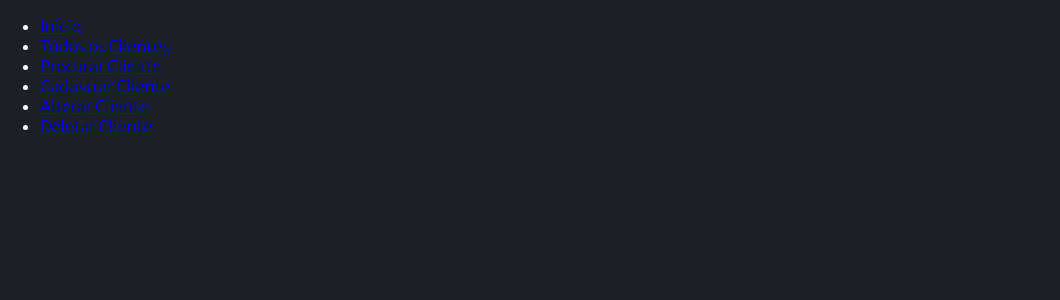
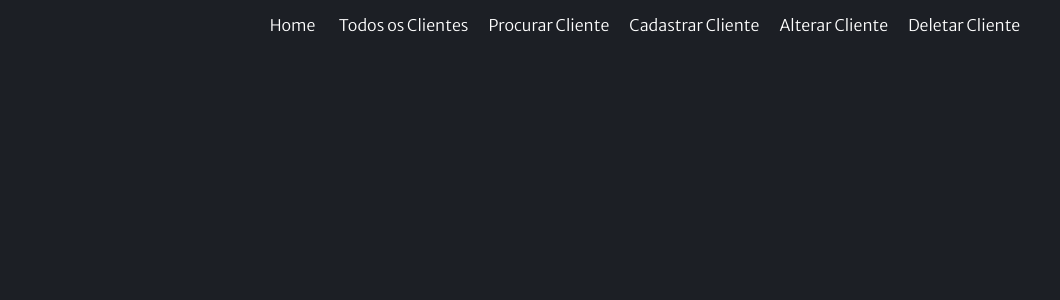
Before and after one commit to JoaoLimaV/react-labdevweb, a React (Create React App) app: page /cliente/delete in a window 1280 px wide. Shown: the top 300 px of the page, without its empty margins (0-1060 px from the left). Built offline with nearby package versions, Linux system fonts and the light colour scheme; the HTML template or start-up script is replaced by a standard one.

Commit message:
NavBar e Consumindo API

```diff
--- a/package.json
+++ b/package.json
@@ -3,14 +3,20 @@
   "version": "0.1.0",
   "private": true,
   "dependencies": {
+    "@emotion/react": "^11.11.1",
+    "@emotion/styled": "^11.11.0",
+    "@mui/material": "^5.14.5",
+    "@mui/styled-engine-sc": "^5.12.0",
     "@testing-library/jest-dom": "^5.17.0",
     "@testing-library/react": "^13.4.0",
     "@testing-library/user-event": "^13.5.0",
+    "axios": "^1.4.0",
     "react": "^18.2.0",
     "react-dom": "^18.2.0",
     "react-icon": "^1.0.0",
     "react-router-dom": "^6.15.0",
     "react-scripts": "5.0.1",
+    "styled-components": "^5.3.11",
     "web-vitals": "^2.1.4"
   },
   "scripts": {
--- /dev/null
+++ b/src/components/FindAllCustomer.jsx
@@ -0,0 +1,29 @@
+import React, { useEffect, useState } from 'react';
+import axios from 'axios';
+
+function FindAllCustomer() {
+
+  // const [customers, setCustomer] = useState([]);
+
+  useEffect(() => {
+    const apiUrl = 'https://api-cadastro-clientes.onrender.com/clientes';
+    axios(apiUrl)
+      .then((response) => {
+        // setCustomer(response.data.clientes)
+        console.log(response.data)
+        // customers.map(() => {
+        // })
+      })
+      .catch((error) => {
+        console.error('Erro ao consumir a API:', error);
+      });
+  }, []);
+
+  return (
+    <>
+      <h1> Todos os Clientes </h1>
+    </>
+  );
+}
+
+export default FindAllCustomer
--- a/src/index.css
+++ b/src/index.css
@@ -1,9 +1,23 @@
 @import url('https://fonts.googleapis.com/css2?family=Merriweather+Sans:wght@300&display=swap');
 
-body {
+html, body {
+  font-family: 'Merriweather Sans', sans-serif;
+  height: 100%;
+  width: 100%;
   margin: 0;
   padding: 0;
+}
+
+body {
+  height: 100%;
+  width: 100%;
+  margin: 0;
+  padding: 0;
+
   background-color: rgb(28, 31, 37);
   color: white;
-  font-family: 'Merriweather Sans', sans-serif;
+
+  display: flex;
+  justify-content: center;
+  align-items: start;
 }
--- /dev/null
+++ b/src/layout/NavBar.jsx
@@ -0,0 +1,22 @@
+import { Link } from 'react-router-dom';
+import styles from '../module.css/NavBar.module.css'
+
+function NavBar() {
+    return (
+        <nav className={styles.nav}>
+            <div className={styles.logo}>
+                <li> <Link to="/"> Home </Link> </li>
+            </div>
+
+            <div className={styles.div_links}>
+                <li> <Link to="/cliente"> Todos os Clientes      </Link> </li>
+                <li> <Link to="/cliente/find"> Procurar Cliente  </Link> </li>
+                <li> <Link to="/cliente/save"> Cadastrar Cliente </Link> </li>
+                <li> <Link to="/cliente/update"> Alterar Cliente </Link> </li>
+                <li> <Link to="/cliente/delete"> Deletar Cliente </Link> </li>
+            </div>
+        </nav>
+    );
+}
+
+export default NavBar;
--- /dev/null
+++ b/src/module.css/NavBar.module.css
@@ -0,0 +1,39 @@
+.nav {
+    width: 100%;
+    height: 50px;
+
+    display: flex;
+    justify-content: space-evenly;
+    padding: 0px 5px 0px 5px;
+}
+
+.logo {
+  display: flex;
+  justify-content:space-between;
+  align-items: center ;
+}
+
+.div_links {
+  display: flex;
+  justify-content:space-between;
+  align-items: center ;
+}
+
+li {
+    list-style: none;
+    text-decoration: none;
+    color: white;
+    padding: 5px;
+    margin: 5px;
+
+  }
+
+li a {
+    color: white;
+    text-decoration: none;
+  }
+
+  /* Define a cor dos links quando o mouse passa por cima */
+  li a:hover {
+    color: #ff9900; /* Substitua pelo código de cor desejado */
+  }
--- a/src/routes/IndexRoutes.jsx
+++ b/src/routes/IndexRoutes.jsx
@@ -1,21 +1,19 @@
-import { BrowserRouter as Router, Routes, Route, Link } from 'react-router-dom';
+import { BrowserRouter as Router, Routes, Route } from 'react-router-dom';
+import NavBar from '../layout/NavBar';
+
 import Home from '../components/Home'
+import FindAllCustomer from '../components/FindAllCustomer';
+
 
 function IndexRoutes() {
+
     return (
-        <div className='nav'>
+       <>
             <Router>
-            <ul>
-                <li> <Link to="/"> Início </Link> </li>
-                <li> <Link to="/cliente"> Todos os Clientes      </Link> </li>
-                <li> <Link to="/cliente/find"> Procurar Cliente  </Link> </li>
-                <li> <Link to="/cliente/save"> Cadastrar Cliente </Link> </li>
-                <li> <Link to="/cliente/update"> Alterar Cliente </Link> </li>
-                <li> <Link to="/cliente/delete"> Deletar Cliente </Link> </li>
-            </ul>
+            <NavBar />
                 <Routes>
                     <Route path="/"  element={<Home />} />
-                    <Route path="/cliente"  />
+                    <Route path="/cliente" element={<FindAllCustomer />} />
                     <Route path="/cliente/find"  />
                     <Route path="/cliente/save"  />
                     <Route path="/cliente/update"  />
@@ -23,7 +21,7 @@ function IndexRoutes() {
                     {/* element={<Register />} */}
                 </Routes>
             </Router>
-        </div>
+        </>
     );
 }
 
```
Also changed, not shown: 1 other file (tests, documents, lock files or other folders).
